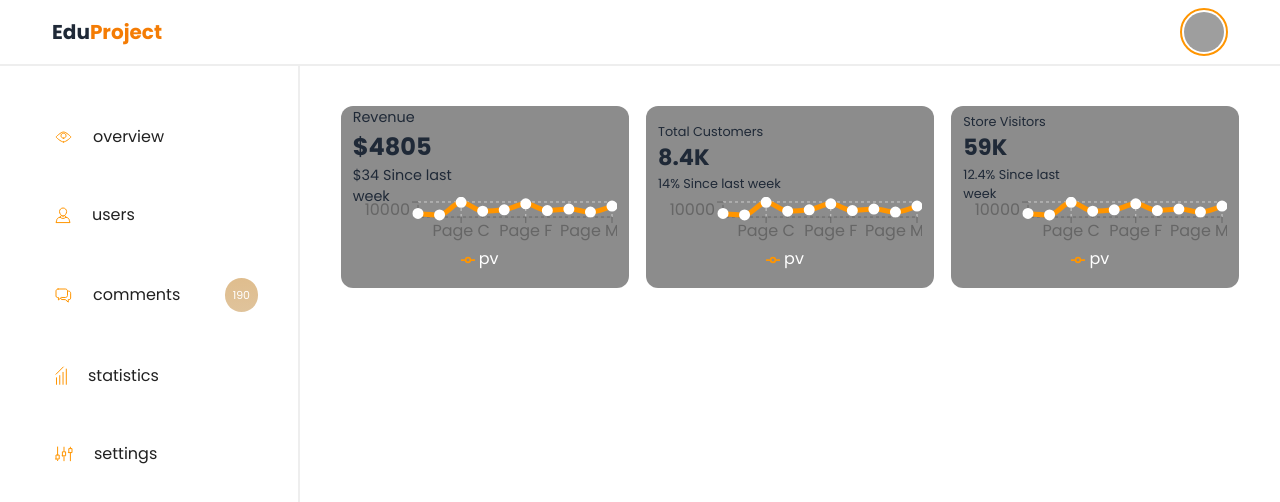
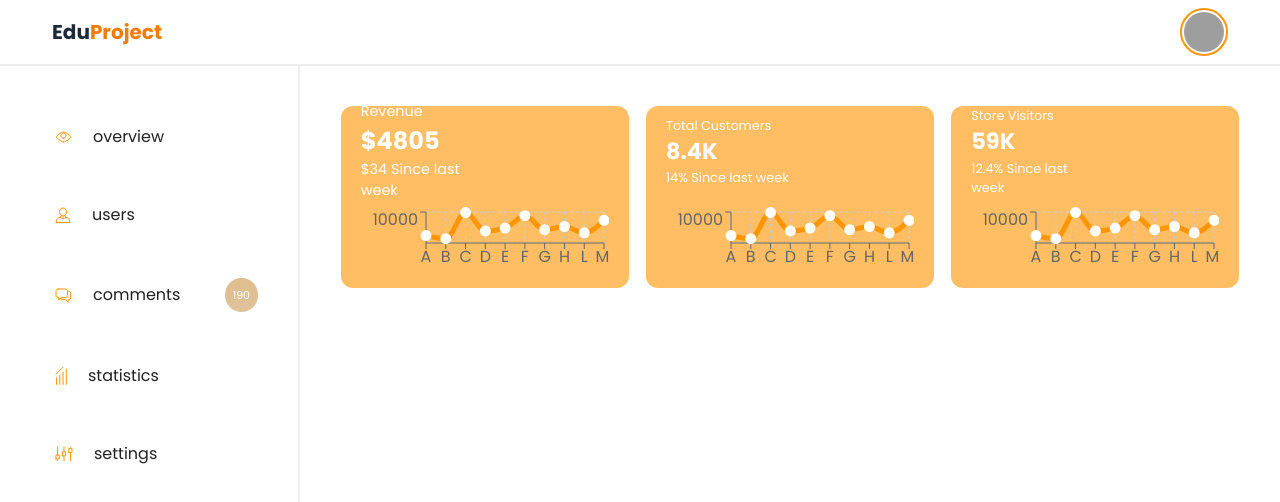
Before and after one commit to nurbek2107/eduit-project, a Next.js app: page /admin/statistics in a window 1280 px wide. Shown: the top 502 px of the page. Built offline with nearby package versions, Linux system fonts and the light colour scheme; grey boxes are pictures that could not be loaded.

Commit message:
chart
Signed-off-by: Nurbek <161306161+nurbek2107@users.noreply.github.com>

```diff
--- a/src/app/globals.css
+++ b/src/app/globals.css
@@ -63,3 +63,63 @@ svg path {
 .active .active-svg path {
     stroke: #fff;
 }
+
+.gridArea {
+    grid-area: 1/1/2/2;
+}
+
+.img1 {
+    background-size: 100% 100%;
+    text-transform: initial;
+}
+
+.g1 {
+    background-color: rgba(0, 0, 0, 0.25);
+}
+
+.g2 {
+    background-color: rgba(0, 0, 0, 0.15);
+    /* filter: blur(10px); */
+}
+
+.hh1 {
+    &:hover {
+        >ul {
+            display: flex;
+
+            >li {
+                height: 2.5vw;
+            }
+        }
+    }
+}
+
+.chart-container {
+    width: 100%;
+    height: 3000px;
+}
+
+.ani1 {
+    animation: ani1 1s infinite reverse;
+}
+
+@keyframes ani1 {
+    0% {
+        transform: scale(1);
+        opacity: 1;
+    }
+
+    20% {
+        transform: scale(1.5);
+        opacity: .3;
+    }
+
+    100% {
+        transform: scale(1);
+        opacity: 1;
+    }
+}
+
+.t1 {
+    text-overflow: ellipsis;
+}
--- a/src/components/SidebarPie.jsx
+++ b/src/components/SidebarPie.jsx
@@ -1,4 +1,5 @@
 // components/SidebarPie.jsx
+
 "use client";
 import React from "react";
 import {
@@ -13,16 +14,16 @@ import {
 } from "recharts";
 
 const data = [
-  { name: "Page A", uv: 4000, pv: 2400, amt: 2400 },
-  { name: "Page B", uv: 3000, pv: 1398, amt: 2210 },
-  { name: "Page C", uv: 2000, pv: 9800, amt: 2290 },
-  { name: "Page D", uv: 2780, pv: 3908, amt: 2000 },
-  { name: "Page E", uv: 1890, pv: 4800, amt: 2181 },
-  { name: "Page F", uv: 2390, pv: 8800, amt: 2500 },
-  { name: "Page G", uv: 3490, pv: 4300, amt: 2100 },
-  { name: "Page H", uv: 4490, pv: 5300, amt: 2100 },
-  { name: "Page L", uv: 3490, pv: 3300, amt: 2100 },
-  { name: "Page M", uv: 3490, pv: 7300, amt: 2100 },
+  { name: "A", uv: 4000, pv: 2400, amt: 2400 },
+  { name: "B", uv: 3000, pv: 1398, amt: 2210 },
+  { name: "C", uv: 2000, pv: 9800, amt: 2290 },
+  { name: "D", uv: 2780, pv: 3908, amt: 2000 },
+  { name: "E", uv: 1890, pv: 4800, amt: 2181 },
+  { name: "F", uv: 2390, pv: 8800, amt: 2500 },
+  { name: "G", uv: 3490, pv: 4300, amt: 2100 },
+  { name: "H", uv: 4490, pv: 5300, amt: 2100 },
+  { name: "L", uv: 3490, pv: 3300, amt: 2100 },
+  { name: "M", uv: 3490, pv: 7300, amt: 2100 },
 ];
 
 const SimpleLineChart = () => {
@@ -32,8 +33,15 @@ const SimpleLineChart = () => {
         <CartesianGrid strokeDasharray="3 3" />
         <XAxis dataKey="name" />
         <YAxis />
-        <Tooltip />
-        <Legend />
+        <Tooltip
+          contentStyle={{
+            backgroundColor: "#ff9500b4 ",
+            color: "white",
+            fontWeight: "bold",
+            fontSize: ".8rem",
+          }}
+        />
+
         <Line type="monotone" dataKey="pv" stroke="white" strokeWidth={5} />
       </LineChart>
     </ResponsiveContainer>
@@ -43,33 +51,31 @@ const SimpleLineChart = () => {
 export default function S1() {
   return (
     <section className="w-[100%] h-[666px] md:h-[444px] xl:h-[222px] flex flex-wrap p-5 gap-4 justify-around items-center">
-      <article className="w-[100%] md:w-[47%] xl:w-[32%] h-[32%] md:h-[49%] xl:h-[100%] flex flex-wrap justify-center content-center p-3 bg-[rgba(0,0,0,0.45)] rounded-xl">
+      <article className="w-[100%] md:w-[47%] xl:w-[32%] h-[32%] md:h-[49%] xl:h-[100%] flex flex-wrap justify-center content-center  bg-[#ff95009c] rounded-xl p-5">
         <div className="w-[100%] h-[50%] flex">
           <div className="w-[50%] h-[100%] flex flex-wrap content-center">
-            <p className="w-[100%] text-zinc-300 text-[.9rem]">Revenue</p>
-            <p className="w-[100%] text-[1.5rem] font-bold">$4805</p>
-            <p className="w-[100%] text-[.9rem] text-zinc-300">
+            <p className="w-[100%] text-white text-[.9rem]">Revenue</p>
+            <p className="w-[100%] text-[1.5rem] text-white font-bold">$4805</p>
+            <p className="w-[100%] text-[.9rem] text-white">
               <i className="bi bi-caret-up-fill"></i> $34 Since last week
             </p>
           </div>
           <div className="w-[50%] h-[100%] flex justify-end items-center">
-            <div className="cursor-pointer rounded-xl bg-[rgba(255,255,255,.15)] flex justify-end items-center text-[2rem] text-zinc-100 px-3">
+            <div className="cursor-pointer rounded-xl bg-[#ff9500ad] flex justify-end items-center text-[2rem] text-zinc-100 px-3">
               <i className="bi bi-wallet"></i>
             </div>
           </div>
         </div>
-        <div className="w-[100%] h-[50%]">
+        <div className="w-[100%] h-[50%] mt-5">
           <SimpleLineChart />
         </div>
       </article>
-      <article className="w-[100%] md:w-[47%] xl:w-[32%] h-[32%] md:h-[49%] xl:h-[100%] flex flex-wrap justify-center content-center p-3 bg-[rgba(0,0,0,.45)] rounded-xl">
+      <article className="w-[100%] md:w-[47%] xl:w-[32%] h-[32%] md:h-[49%] xl:h-[100%] flex flex-wrap justify-center content-center  bg-[#ff95009c] rounded-xl p-5">
         <div className="w-[100%] h-[50%] flex">
           <div className="w-[50%] h-[100%] flex flex-wrap content-center">
-            <p className="w-[100%] text-zinc-300 text-[.8rem]">
-              Total Customers
-            </p>
-            <p className="w-[100%] text-[1.4rem] font-bold">8.4K</p>
-            <p className="w-[100%] text-[.8rem] text-zinc-300">
+            <p className="w-[100%] text-white text-[.8rem]">Total Customers</p>
+            <p className="w-[100%] text-[1.4rem] font-bold text-white">8.4K</p>
+            <p className="w-[100%] text-[.8rem] text-white">
               <i className="bi bi-caret-up-fill"></i> 14% Since last week
             </p>
           </div>
@@ -79,18 +85,16 @@ export default function S1() {
             </div>
           </div>
         </div>
-        <div className="w-[100%] h-[50%]">
+        <div className="w-[100%] h-[50%] mt-5">
           <SimpleLineChart />
         </div>
       </article>
-      <article className="w-[100%] md:w-[47%] xl:w-[32%] h-[32%] md:h-[49%] xl:h-[100%] flex flex-wrap justify-center content-center p-3 bg-[rgba(0,0,0,.45)] rounded-xl">
+      <article className="w-[100%] md:w-[47%] xl:w-[32%] h-[32%] md:h-[49%] xl:h-[100%] flex flex-wrap justify-center content-center  bg-[#ff95009c] rounded-xl p-5">
         <div className="w-[100%] h-[50%] flex">
           <div className="w-[50%] h-[100%] flex flex-wrap content-center">
-            <p className="w-[100%] text-zinc-300 text-[.8rem]">
-              Store Visitors
-            </p>
-            <p className="w-[100%] text-[1.4rem] font-bold">59K</p>
-            <p className="w-[100%] text-[.8rem] text-zinc-300">
+            <p className="w-[100%] text-white text-[.8rem]">Store Visitors</p>
+            <p className="w-[100%] text-[1.4rem] font-bold text-white">59K</p>
+            <p className="w-[100%] text-[.8rem] text-white">
               <i className="bi bi-caret-up-fill"></i> 12.4% Since last week
             </p>
           </div>
@@ -100,7 +104,7 @@ export default function S1() {
             </div>
           </div>
         </div>
-        <div className="w-[100%] h-[50%]">
+        <div className="w-[100%] h-[50%] mt-5 ">
           <SimpleLineChart />
         </div>
       </article>
```
